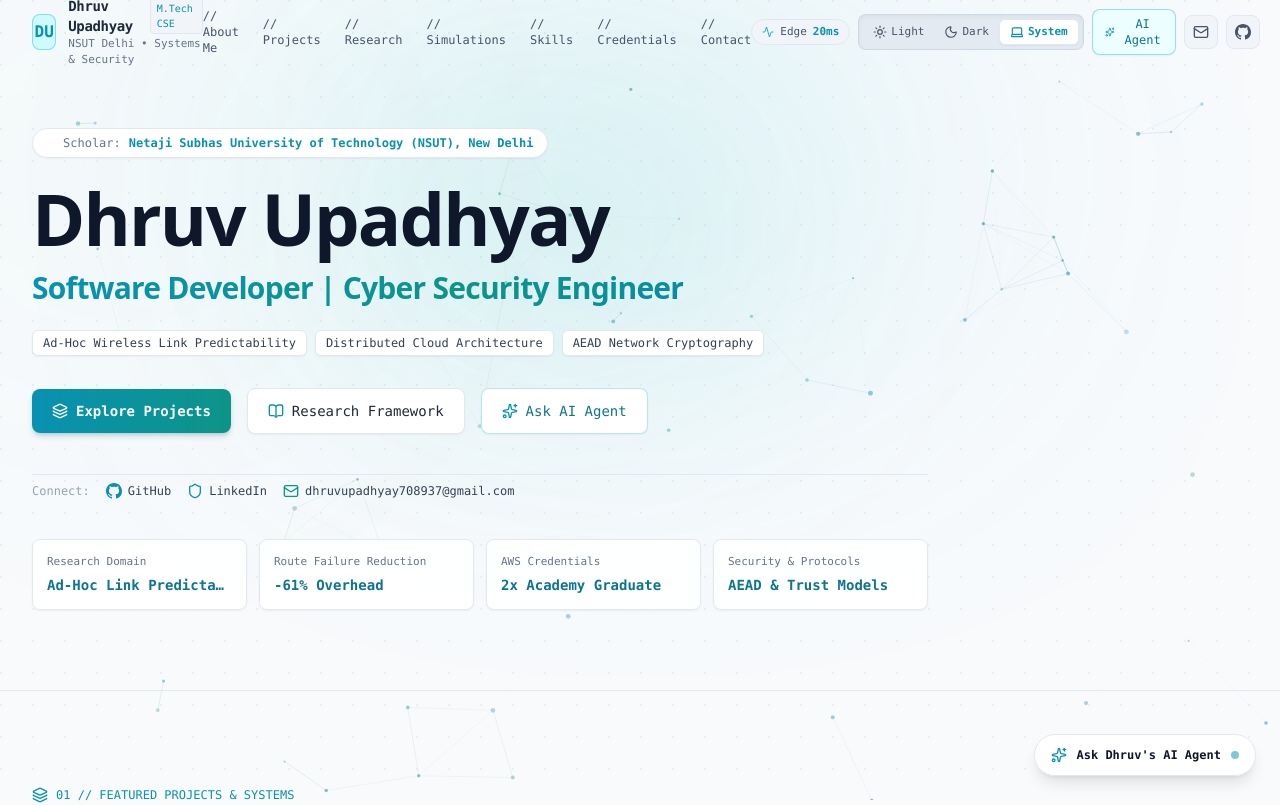
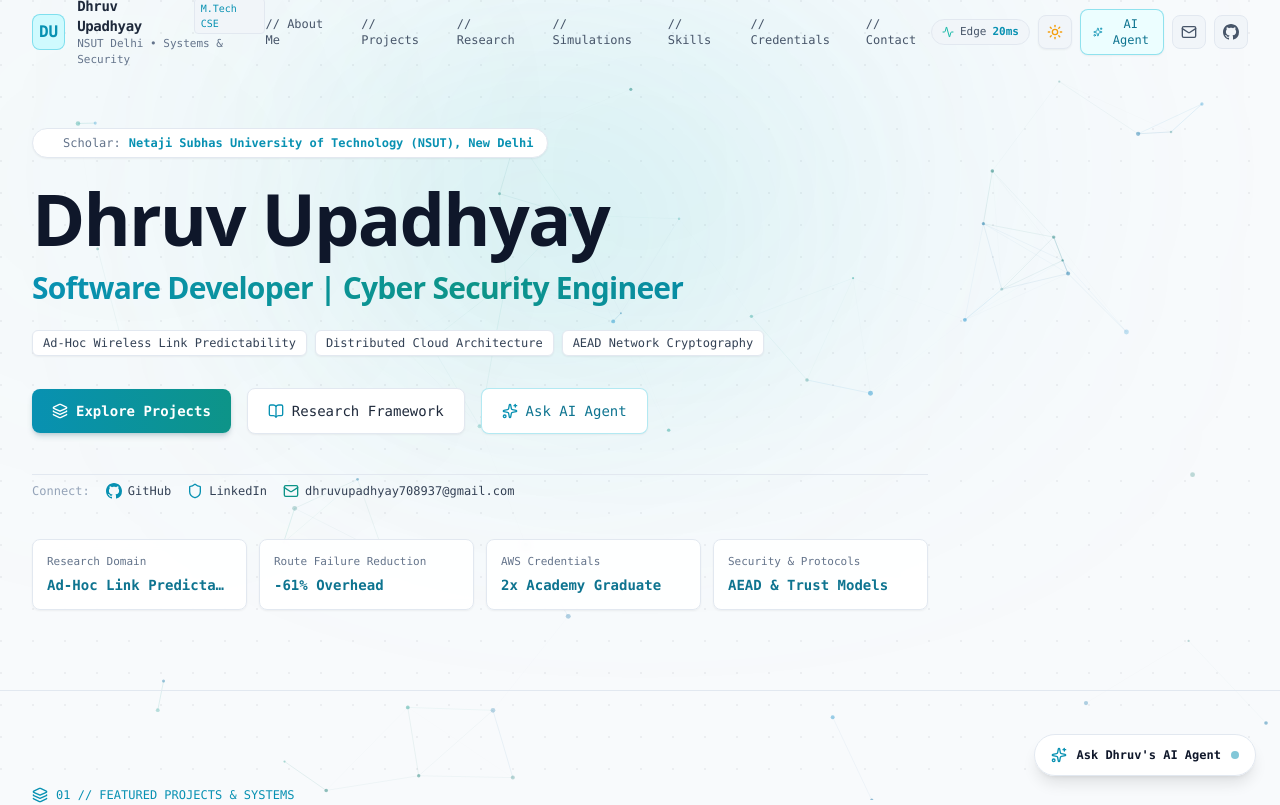
Before and after one commit to Dhruvdev-Codes/portfolio, a Next.js app: page / in a window 1280 px wide. Shown: the top 805 px of the page. Built offline with nearby package versions, Linux system fonts and the light colour scheme.

Commit message:
Convert theme switcher to clean single dynamic icon button

```diff
--- a/src/components/Navbar.tsx
+++ b/src/components/Navbar.tsx
@@ -92,13 +92,8 @@ export function Navbar({ onOpenTerminal }: NavbarProps) {
             <span className="text-cyan-600 dark:text-cyan-400 font-semibold">{latency}ms</span>
           </div>
 
-          {/* Theme Switcher: Segmented on desktop, dropdown on small mobile */}
-          <div className="hidden sm:block">
-            <ThemeToggle variant="segmented" />
-          </div>
-          <div className="block sm:hidden">
-            <ThemeToggle variant="dropdown" />
-          </div>
+          {/* Single Icon Theme Toggle */}
+          <ThemeToggle />
 
           {/* AI Terminal Launcher */}
           <button
@@ -160,8 +155,8 @@ export function Navbar({ onOpenTerminal }: NavbarProps) {
 
           <div className="pt-3 border-t border-slate-200 dark:border-[#1e2738] space-y-3">
             <div className="flex items-center justify-between">
-              <span className="text-xs text-slate-500 dark:text-slate-400">Appearance:</span>
-              <ThemeToggle variant="segmented" />
+              <span className="text-xs text-slate-500 dark:text-slate-400">Theme:</span>
+              <ThemeToggle />
             </div>
 
             <div className="flex items-center justify-between text-xs text-slate-500 dark:text-slate-400 pt-1">
--- a/src/components/ThemeToggle.tsx
+++ b/src/components/ThemeToggle.tsx
@@ -1,153 +1,54 @@
 "use client";
 
-import { useState, useRef, useEffect } from "react";
-import { Sun, Moon, Laptop, Check } from "lucide-react";
-import { useTheme, Theme } from "@/context/ThemeContext";
+import { useEffect, useState } from "react";
+import { Sun, Moon } from "lucide-react";
+import { useTheme } from "@/context/ThemeContext";
 
 interface ThemeToggleProps {
   className?: string;
-  variant?: "dropdown" | "segmented" | "cycle";
 }
 
-export function ThemeToggle({ className = "", variant = "segmented" }: ThemeToggleProps) {
-  const { theme, resolvedTheme, setTheme } = useTheme();
-  const [isOpen, setIsOpen] = useState(false);
+export function ThemeToggle({ className = "" }: ThemeToggleProps) {
+  const { resolvedTheme, setTheme } = useTheme();
   const [mounted, setMounted] = useState(false);
-  const dropdownRef = useRef<HTMLDivElement>(null);
 
   useEffect(() => {
     setMounted(true);
-    const handleClickOutside = (event: MouseEvent) => {
-      if (dropdownRef.current && !dropdownRef.current.contains(event.target as Node)) {
-        setIsOpen(false);
-      }
-    };
-    document.addEventListener("mousedown", handleClickOutside);
-    return () => document.removeEventListener("mousedown", handleClickOutside);
   }, []);
 
-  const options: { value: Theme; label: string; icon: typeof Sun }[] = [
-    { value: "light", label: "Light", icon: Sun },
-    { value: "dark", label: "Dark", icon: Moon },
-    { value: "system", label: "System", icon: Laptop },
-  ];
+  const toggleTheme = () => {
+    const nextTheme = resolvedTheme === "dark" ? "light" : "dark";
+    setTheme(nextTheme);
+  };
 
-  // 1. 3-Segment Pill Switcher (Light | Dark | System)
-  if (variant === "segmented") {
-    return (
-      <div
-        role="group"
-        aria-label="Theme selector"
-        className={`inline-flex items-center p-0.5 sm:p-1 rounded-lg bg-slate-200/90 dark:bg-[#151c2a] border border-slate-300/80 dark:border-[#222e44] shadow-inner ${className}`}
-      >
-        {options.map((opt) => {
-          const Icon = opt.icon;
-          const isActive = mounted ? theme === opt.value : opt.value === "system";
-          return (
-            <button
-              key={opt.value}
-              onClick={() => setTheme(opt.value)}
-              className={`flex items-center gap-1 px-2 sm:px-2.5 py-1 rounded-md text-[11px] font-mono transition-all cursor-pointer ${
-                isActive
-                  ? "bg-white dark:bg-[#1f2a3e] text-cyan-600 dark:text-cyan-400 font-bold shadow-sm border border-slate-200 dark:border-cyan-500/40"
-                  : "text-slate-600 dark:text-slate-400 hover:text-slate-900 dark:hover:text-slate-200"
-              }`}
-              title={`Switch to ${opt.label} theme`}
-              aria-label={`Switch to ${opt.label} theme`}
-              aria-pressed={isActive}
-            >
-              <Icon className="w-3.5 h-3.5 shrink-0" />
-              <span className="hidden sm:inline">{opt.label}</span>
-            </button>
-          );
-        })}
-      </div>
-    );
-  }
-
-  // 2. Cycle button: cycles Light -> Dark -> System on click
-  if (variant === "cycle") {
-    const handleCycle = () => {
-      if (theme === "light") setTheme("dark");
-      else if (theme === "dark") setTheme("system");
-      else setTheme("light");
-    };
-
-    const CurrentIcon = !mounted
-      ? Moon
-      : theme === "system"
-      ? Laptop
-      : resolvedTheme === "dark"
-      ? Moon
-      : Sun;
-
-    const label = !mounted ? "Theme" : theme.charAt(0).toUpperCase() + theme.slice(1);
-
+  if (!mounted) {
     return (
       <button
-        onClick={handleCycle}
-        className={`p-2 rounded-lg bg-slate-100 hover:bg-slate-200 dark:bg-[#182030] dark:hover:bg-[#1f2a3e] border border-slate-200 dark:border-[#222e44] hover:border-cyan-500/50 text-slate-700 dark:text-slate-300 hover:text-cyan-600 dark:hover:text-cyan-400 transition-all flex items-center gap-1.5 cursor-pointer shadow-sm text-xs font-mono ${className}`}
-        title={`Theme: ${label} (Click to cycle)`}
-        aria-label={`Theme: ${label}`}
+        type="button"
+        aria-label="Toggle theme"
+        className={`p-2 rounded-lg bg-slate-100 dark:bg-[#182030] border border-slate-200 dark:border-[#222e44] text-slate-700 dark:text-slate-300 ${className}`}
+        disabled
       >
-        <CurrentIcon className="w-4 h-4 text-cyan-600 dark:text-cyan-400" />
-        <span className="hidden sm:inline text-[11px] font-semibold">{label}</span>
+        <Moon className="w-4 h-4 text-cyan-500 opacity-50" />
       </button>
     );
   }
 
-  // 3. Compact Dropdown Menu
-  const CurrentIcon = !mounted
-    ? Moon
-    : theme === "system"
-    ? Laptop
-    : resolvedTheme === "dark"
-    ? Moon
-    : Sun;
+  const isDark = resolvedTheme === "dark";
 
   return (
-    <div className={`relative ${className}`} ref={dropdownRef}>
-      <button
-        onClick={() => setIsOpen(!isOpen)}
-        className="p-2 rounded-lg bg-slate-100 hover:bg-slate-200 dark:bg-[#182030] dark:hover:bg-[#1f2a3e] border border-slate-200 dark:border-[#222e44] hover:border-cyan-500/50 text-slate-700 dark:text-slate-300 hover:text-cyan-600 dark:hover:text-cyan-400 transition-all flex items-center justify-center cursor-pointer shadow-sm"
-        title={`Theme: ${mounted ? theme.charAt(0).toUpperCase() + theme.slice(1) : "System"}`}
-        aria-label="Toggle theme dropdown"
-        aria-expanded={isOpen}
-      >
-        <CurrentIcon className="w-4 h-4 transition-transform hover:scale-110 text-cyan-600 dark:text-cyan-400" />
-      </button>
-
-      {isOpen && (
-        <div className="absolute right-0 mt-2 w-36 py-1.5 rounded-xl bg-white dark:bg-[#151c2a] border border-slate-200 dark:border-[#222e44] shadow-2xl z-50 animate-in fade-in zoom-in-95 duration-150 font-mono text-xs">
-          <div className="px-3 py-1 text-[10px] uppercase tracking-wider font-bold text-slate-400 dark:text-slate-500 border-b border-slate-100 dark:border-[#1e2738] mb-1">
-            Appearance
-          </div>
-          {options.map((opt) => {
-            const Icon = opt.icon;
-            const isActive = mounted && theme === opt.value;
-            return (
-              <button
-                key={opt.value}
-                onClick={() => {
-                  setTheme(opt.value);
-                  setIsOpen(false);
-                }}
-                className={`w-full flex items-center justify-between px-3 py-1.5 transition-colors cursor-pointer text-left ${
-                  isActive
-                    ? "text-cyan-600 dark:text-cyan-400 font-semibold bg-cyan-50 dark:bg-cyan-950/40"
-                    : "text-slate-700 dark:text-slate-300 hover:bg-slate-100 dark:hover:bg-[#1a2334] hover:text-slate-900 dark:hover:text-white"
-                }`}
-              >
-                <div className="flex items-center gap-2">
-                  <Icon className="w-3.5 h-3.5" />
-                  <span>{opt.label}</span>
-                </div>
-                {isActive && <Check className="w-3.5 h-3.5 text-cyan-600 dark:text-cyan-400" />}
-              </button>
-            );
-          })}
-        </div>
+    <button
+      onClick={toggleTheme}
+      type="button"
+      className={`relative p-2 rounded-lg bg-slate-100 hover:bg-slate-200 dark:bg-[#182030] dark:hover:bg-[#1f2a3e] border border-slate-200 dark:border-[#222e44] hover:border-cyan-500/50 dark:hover:border-cyan-500/50 text-slate-700 dark:text-slate-300 hover:text-cyan-600 dark:hover:text-cyan-400 transition-all duration-200 cursor-pointer shadow-sm flex items-center justify-center group ${className}`}
+      title={isDark ? "Switch to Light Mode" : "Switch to Dark Mode"}
+      aria-label={isDark ? "Switch to Light Mode" : "Switch to Dark Mode"}
+    >
+      {isDark ? (
+        <Moon className="w-4 h-4 text-cyan-400 group-hover:rotate-12 group-hover:scale-110 transition-transform duration-300" />
+      ) : (
+        <Sun className="w-4 h-4 text-amber-500 group-hover:rotate-45 group-hover:scale-110 transition-transform duration-300" />
       )}
-    </div>
+    </button>
   );
 }
```
